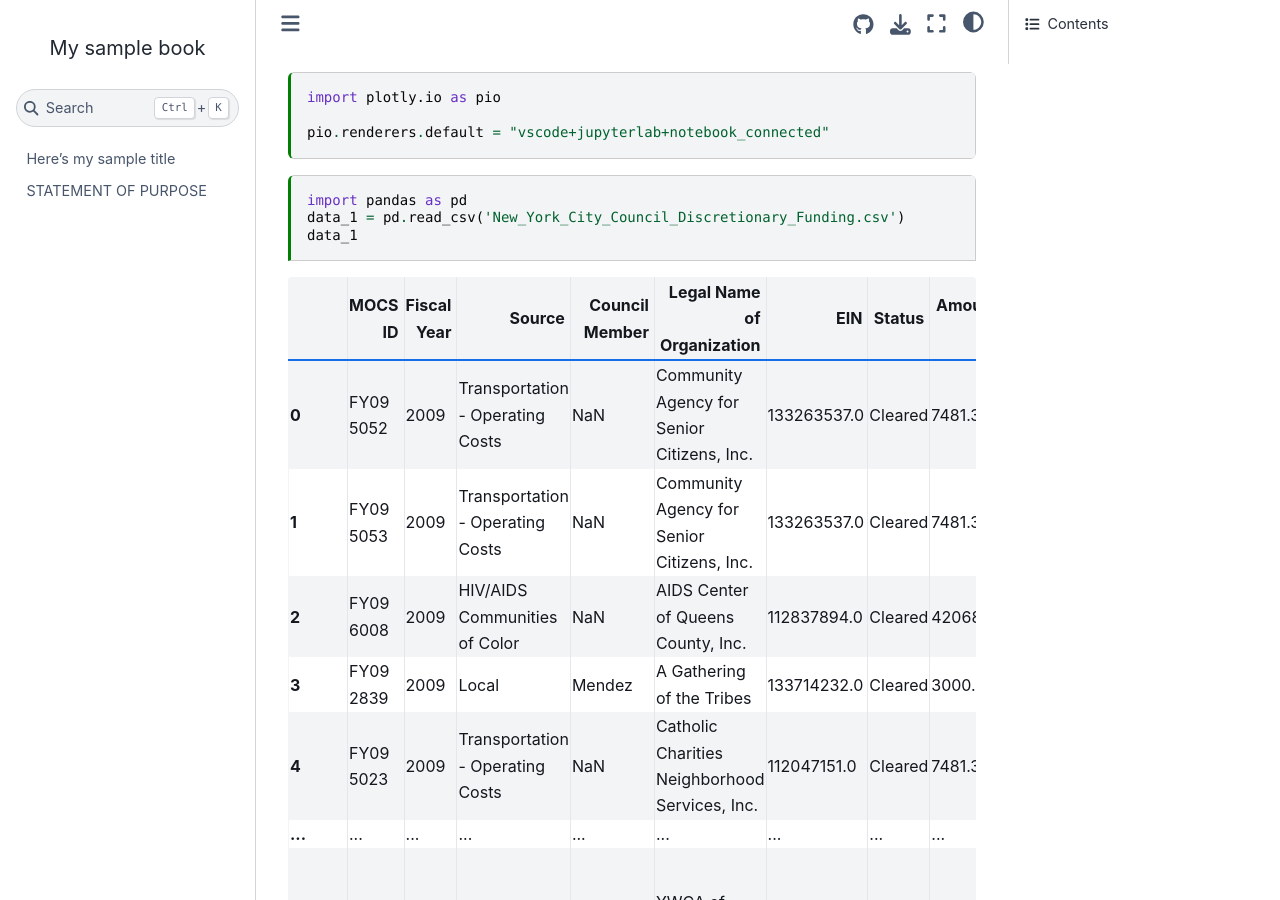
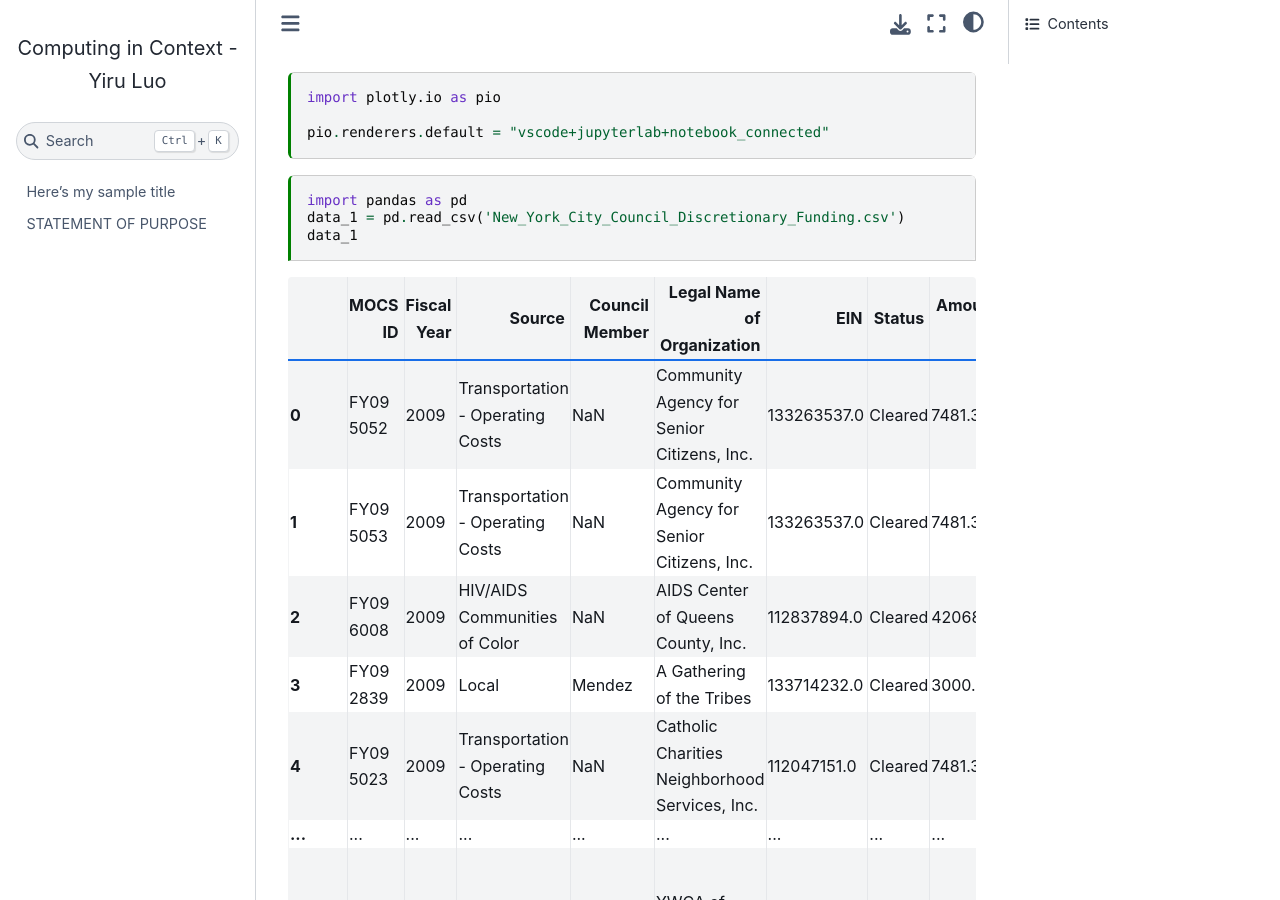
Before and after one commit to yl5197/CIC, a Jupyter Book: the page built from project_1_yl5197.ipynb, in a window 1280 px wide and 900 px high. Built offline with Jupyter Book 1.0.4 settings and Sphinx 7.4.7 and the Sphinx Book theme 1.1.4, drawn with Linux system fonts in a browser that asks for light colours; comment, search, counter and statistics services are not loaded; some of the changed lines change nothing that is shown.

Commit message:
Update _config.yml

```diff
--- a/_config.yml
+++ b/_config.yml
@@ -1,32 +1,16 @@
-# Book settings
-# Learn more at https://jupyterbook.org/customize/config.html
+title: Computing in Context - Yiru Luo
+author: Yiru Luo
 
-title: My sample book
-author: Yiru Luo
-logo: logo.png
+only_build_toc_files: true
 
-# Force re-execution of notebooks on each build.
-# See https://jupyterbook.org/content/execute.html
 execute:
-  execute_notebooks: force
+  execute_notebooks: "off"
 
-# Define the name of the latex output file for PDF builds
-latex:
-  latex_documents:
-    targetname: book.tex
-
-# Add a bibtex file so that we can create citations
-bibtex_bibfiles:
-  - references.bib
-
-# Information about where the book exists on the web
-repository:
-  url: https://github.com/executablebooks/jupyter-book  # Online location of your book
-  path_to_book: docs  # Optional path to your book, relative to the repository root
-  branch: master  # Which branch of the repository should be used when creating links (optional)
-
-# Add GitHub buttons to your book
-# See https://jupyterbook.org/customize/config.html#add-a-link-to-your-repository
-html:
-  use_issues_button: true
-  use_repository_button: true
+sphinx:
+  config:
+    # https://myst-parser.readthedocs.io/en/latest/syntax/cross-referencing.html#implicit-targets
+    myst_heading_anchors: 4
+    # https://jupyterbook.org/en/stable/interactive/interactive.html#plotly
+    html_js_files:
+      - https://cdnjs.cloudflare.com/ajax/libs/require.js/2.3.4/require.min.js
+    suppress_warnings: ["mystnb.unknown_mime_type"]
```
